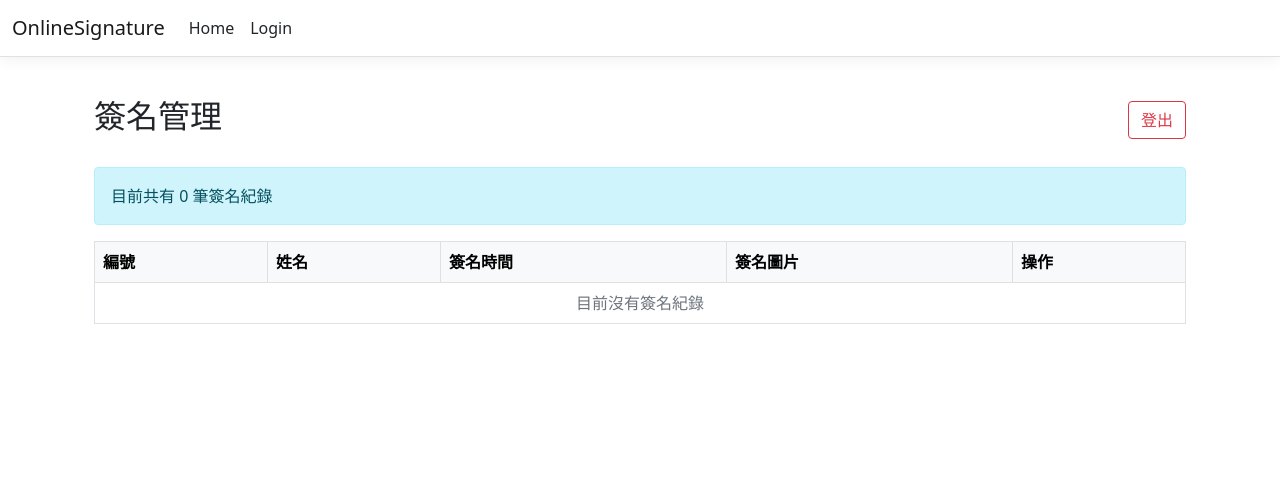
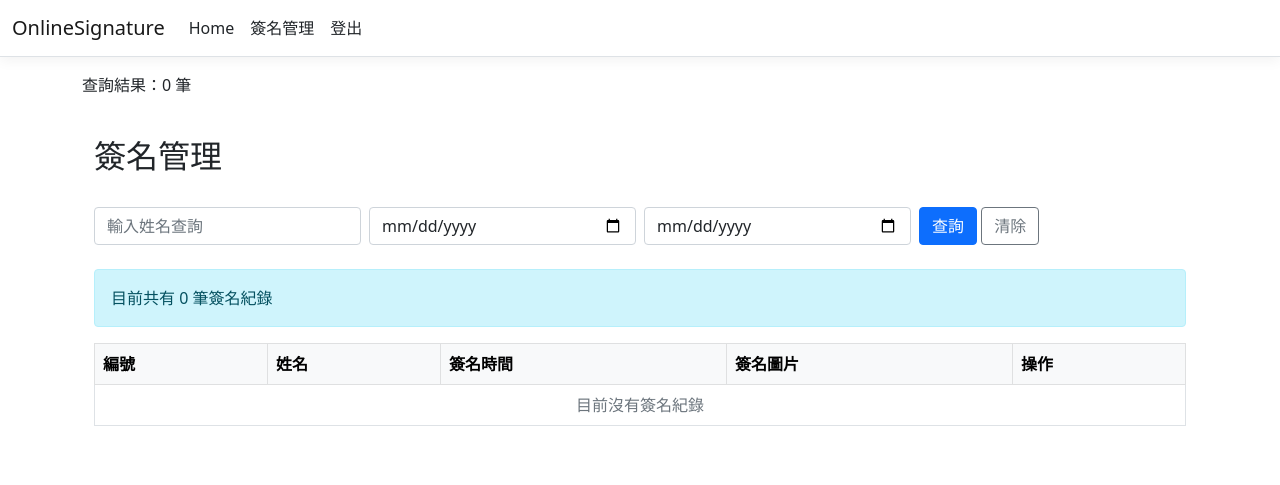
Before and after one commit to Eric12110/OnlineSignature, an ASP.NET Core app: page /Admin in a window 1280 px wide. Shown: the top 485 px of the page. Run offline with ASP.NET Core 8, Linux system fonts and the light colour scheme; the visitor is signed in with stand-in values (Sample User, id 1); data that the repository does not hold is empty; style sheets or scripts are compiled from the project's sources; the project's own start-up code is not run, and a stand-in starts its controllers and pages.

Commit message:
1.新增刪除、查詢功能 2.調整版面 3.調整下載圖片的底色

```diff
--- a/Controllers/AdminController.cs
+++ b/Controllers/AdminController.cs
@@ -95,12 +95,57 @@ public class AdminController : Controller
     [Authorize(Roles = "Admin")]
     [HttpGet]
     [ResponseCache(NoStore = true, Location = ResponseCacheLocation.None)]
-    public async Task<IActionResult> Index()
+    public async Task<IActionResult> Index(
+        string? name,
+        DateOnly? startDate,
+        DateOnly? endDate)
     {
-        var signatures = await _db.Signatures
-            .AsNoTracking()
+        var query = _db.Signatures.AsNoTracking().AsQueryable();
+
+        // 依姓名查詢
+        if (!string.IsNullOrWhiteSpace(name))
+        {
+            query = query.Where(x => x.Name.Contains(name.Trim()));
+        }
+
+        // 台灣時區
+        var taiwanTimeZone =
+            TimeZoneInfo.FindSystemTimeZoneById("Asia/Taipei");
+
+        // 起始日期：台灣當天 00:00 轉成 UTC
+        if (startDate.HasValue)
+        {
+            var startTaiwan = DateTime.SpecifyKind(
+                startDate.Value.ToDateTime(TimeOnly.MinValue),
+                DateTimeKind.Unspecified);
+
+            var startUtc = TimeZoneInfo.ConvertTimeToUtc(
+                startTaiwan, taiwanTimeZone);
+
+            query = query.Where(x => x.CreatedAt >= startUtc);
+        }
+
+        // 結束日期：採用隔天 00:00 作為排除界線
+        if (endDate.HasValue)
+        {
+            var endTaiwan = DateTime.SpecifyKind(
+                endDate.Value.AddDays(1).ToDateTime(TimeOnly.MinValue),
+                DateTimeKind.Unspecified);
+
+            var endUtc = TimeZoneInfo.ConvertTimeToUtc(
+                endTaiwan, taiwanTimeZone);
+
+            query = query.Where(x => x.CreatedAt < endUtc);
+        }
+
+        var signatures = await query
             .OrderByDescending(x => x.CreatedAt)
             .ToListAsync();
+
+        // 保留查詢條件，讓畫面可以顯示
+        ViewBag.SearchName = name;
+        ViewBag.StartDate = startDate?.ToString("yyyy-MM-dd");
+        ViewBag.EndDate = endDate?.ToString("yyyy-MM-dd");
 
         return View(signatures);
     }
@@ -157,4 +202,23 @@ public class AdminController : Controller
             Encoding.UTF8.GetBytes(a),
             Encoding.UTF8.GetBytes(b));
     }
+
+    [Authorize(Roles = "Admin")]
+    [HttpPost]
+    [ValidateAntiForgeryToken]
+    public async Task<IActionResult> Delete(int id)
+    {
+        var signature = await _db.Signatures
+            .FirstOrDefaultAsync(x => x.Id == id);
+
+        if (signature == null)
+        {
+            return NotFound();
+        }
+
+        _db.Signatures.Remove(signature);
+        await _db.SaveChangesAsync();
+
+        return RedirectToAction(nameof(Index));
+    }
 }
--- a/Views/Admin/Index.cshtml
+++ b/Views/Admin/Index.cshtml
@@ -1,24 +1,53 @@
-
+@using System.Linq
 @model IEnumerable<OnlineSignature.Models.Signature>
 
 @{
     ViewData["Title"] = "簽名管理";
 }
 
+<p>查詢結果：@Model.Count() 筆</p>
 <div class="container py-4">
 
     <div class="d-flex justify-content-between align-items-center mb-4">
         <h2>簽名管理</h2>
+    </div>
+    <form method="get" asp-controller="Admin" asp-action="Index"
+        class="row g-2 mb-4">
 
-        <form asp-controller="Admin"
-              asp-action="Logout"
-              method="post">
-            @Html.AntiForgeryToken()
-            <button type="submit" class="btn btn-outline-danger">
-                登出
+        <div class="col-md-3">
+            <input type="text"
+                name="name"
+                value="@ViewBag.SearchName"
+                class="form-control"
+                placeholder="輸入姓名查詢" />
+        </div>
+
+        <div class="col-md-3">
+            <input type="date"
+                name="startDate"
+                value="@ViewBag.StartDate"
+                class="form-control" />
+        </div>
+
+        <div class="col-md-3">
+            <input type="date"
+                name="endDate"
+                value="@ViewBag.EndDate"
+                class="form-control" />
+        </div>
+
+        <div class="col-md-3">
+            <button type="submit" class="btn btn-primary">
+                查詢
             </button>
-        </form>
-    </div>
+
+            <a asp-controller="Admin"
+            asp-action="Index"
+            class="btn btn-outline-secondary">
+                清除
+            </a>
+        </div>
+    </form>
 
     <div class="alert alert-info">
         目前共有 @Model.Count() 筆簽名紀錄
@@ -60,11 +89,25 @@
 
                         <td>
                             <a asp-controller="Admin"
-                               asp-action="Download"
-                               asp-route-id="@item.Id"
-                               class="btn btn-sm btn-primary">
+                            asp-action="Download"
+                            asp-route-id="@item.Id"
+                            class="btn btn-sm btn-primary">
                                 下載 PNG
                             </a>
+
+                            <form asp-controller="Admin"
+                                asp-action="Delete"
+                                asp-route-id="@item.Id"
+                                method="post"
+                                class="d-inline"
+                                onsubmit="return confirm('確定要刪除 @item.Name 的簽名資料嗎？');">
+
+                                @Html.AntiForgeryToken()
+
+                                <button type="submit" class="btn btn-sm btn-danger">
+                                    刪除
+                                </button>
+                            </form>
                         </td>
                     </tr>
                 }
--- a/Views/Shared/_Layout.cshtml
+++ b/Views/Shared/_Layout.cshtml
@@ -22,9 +22,39 @@
                         <li class="nav-item">
                             <a class="nav-link text-dark" asp-area="" asp-controller="Home" asp-action="Index">Home</a>
                         </li>
-                         <li class="nav-item">
-                            <a class="nav-link text-dark" asp-area="" asp-controller="Admin" asp-action="Login">Login</a>
-                        </li>
+                         @if (User.IsInRole("Admin"))
+                        {
+                            <li class="nav-item">
+                                <a class="nav-link text-dark"
+                                asp-controller="Admin"
+                                asp-action="Index">
+                                    簽名管理
+                                </a>
+                            </li>
+
+                            <li class="nav-item">
+                                <form asp-controller="Admin"
+                                    asp-action="Logout"
+                                    method="post">
+                                    @Html.AntiForgeryToken()
+
+                                    <button type="submit"
+                                            class="nav-link text-dark border-0 bg-transparent">
+                                        登出
+                                    </button>
+                                </form>
+                            </li>
+                        }
+                        else
+                        {
+                            <li class="nav-item">
+                                <a class="nav-link text-dark"
+                                asp-controller="Admin"
+                                asp-action="Login">
+                                    管理者登入
+                                </a>
+                            </li>
+                        }
                     </ul>
                 </div>
             </div>
```
